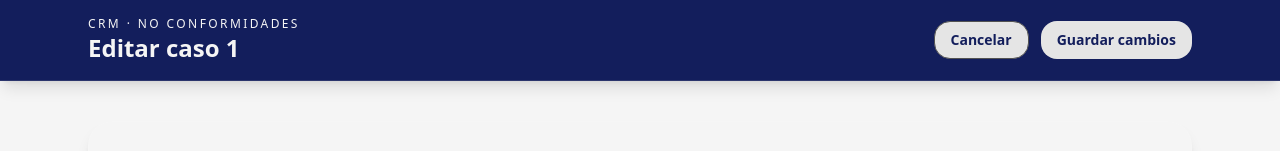
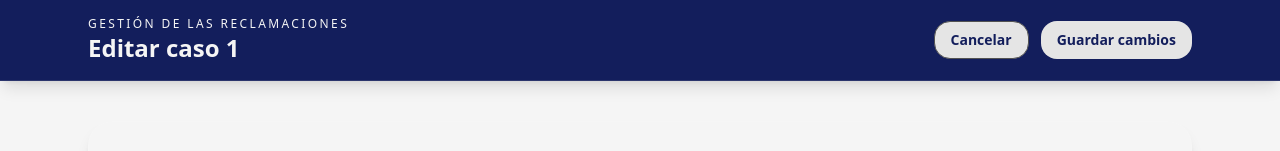
Before and after one commit to Reynaldo003/ryrcorp, a React (Vite) app: page /crm/casos/1/editar in a window 1280 px wide. Shown: the top 151 px of the page. Built offline with nearby package versions, Linux system fonts and the light colour scheme.

Commit message:
correccion titulos

```diff
--- a/src/pages/crm/CrmEditaCaso.jsx
+++ b/src/pages/crm/CrmEditaCaso.jsx
@@ -118,7 +118,7 @@ export default function CrmEditaCaso() {
                 <div className="mx-auto flex max-w-6xl items-center justify-between px-6 py-4">
                     <div className="text-neutral-100">
                         <p className="text-xs uppercase tracking-[0.2em]">
-                            CRM · No Conformidades
+                            Gestión de las Reclamaciones
                         </p>
                         <h1 className="text-2xl font-semibold">Editar caso {form.chasis}</h1>
                     </div>
```
